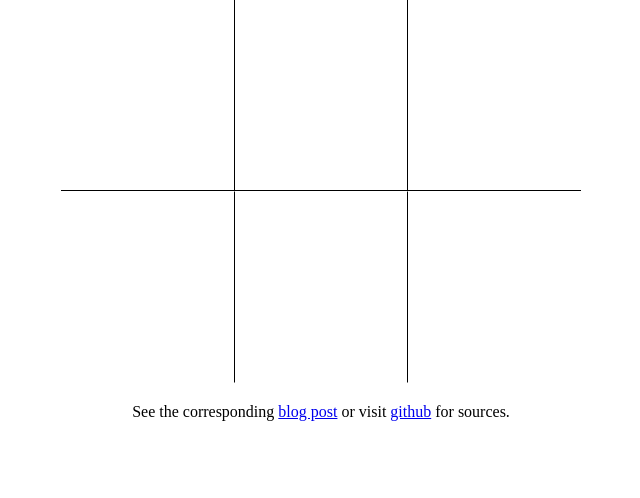
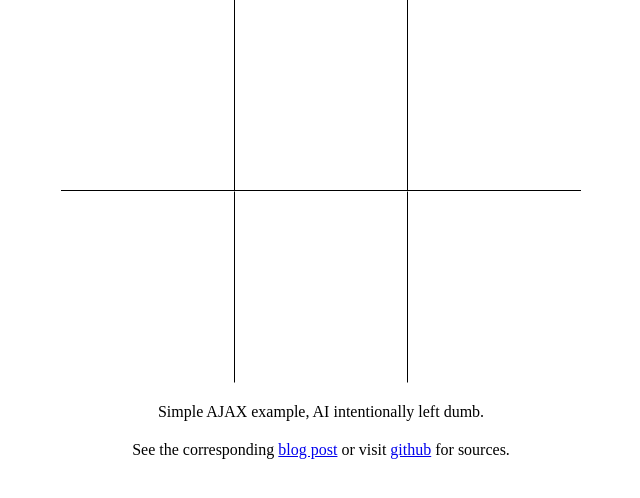
Before and after one commit to fruboes/tictactoe, a Flask app: page / in a window 1280 px wide. Shown: the part 251-749 px from the top of the page, without its empty margins (319-959 px from the left). Run offline with Flask 2, Linux system fonts and the light colour scheme; some libraries are stand-ins or nearby versions.

Commit message:
set title, justify dumb AI

```diff
--- a/tictactoe/tictactoe/templates/index.html
+++ b/tictactoe/tictactoe/templates/index.html
@@ -8,7 +8,7 @@
   <meta http-equiv="Content-Type" content=
   "text/html; charset=us-ascii">
 
-  <title>Title</title>
+  <title>Tic Tac Toe</title>
   <link rel="stylesheet" href="style.css" type="text/css">
   <script   src="https://code.jquery.com/jquery-3.2.1.js"   integrity="sha256-DZAnKJ/6XZ9si04Hgrsxu/8s717jcIzLy3oi35EouyE="   crossorigin="anonymous"></script>
 
@@ -39,6 +39,9 @@
 </div>
 
 <div class="center">
+  Simple AJAX example, AI intentionally left dumb.
+</div>
+<div class="center">
   See the corresponding
   <a href="http://pragmaticpython.com/2017/08/21/look-ma-i-made-a-browser-game/">blog post</a>
   or visit <a href="https://github.com/fruboes/tictactoe">github</a> for sources.
```
